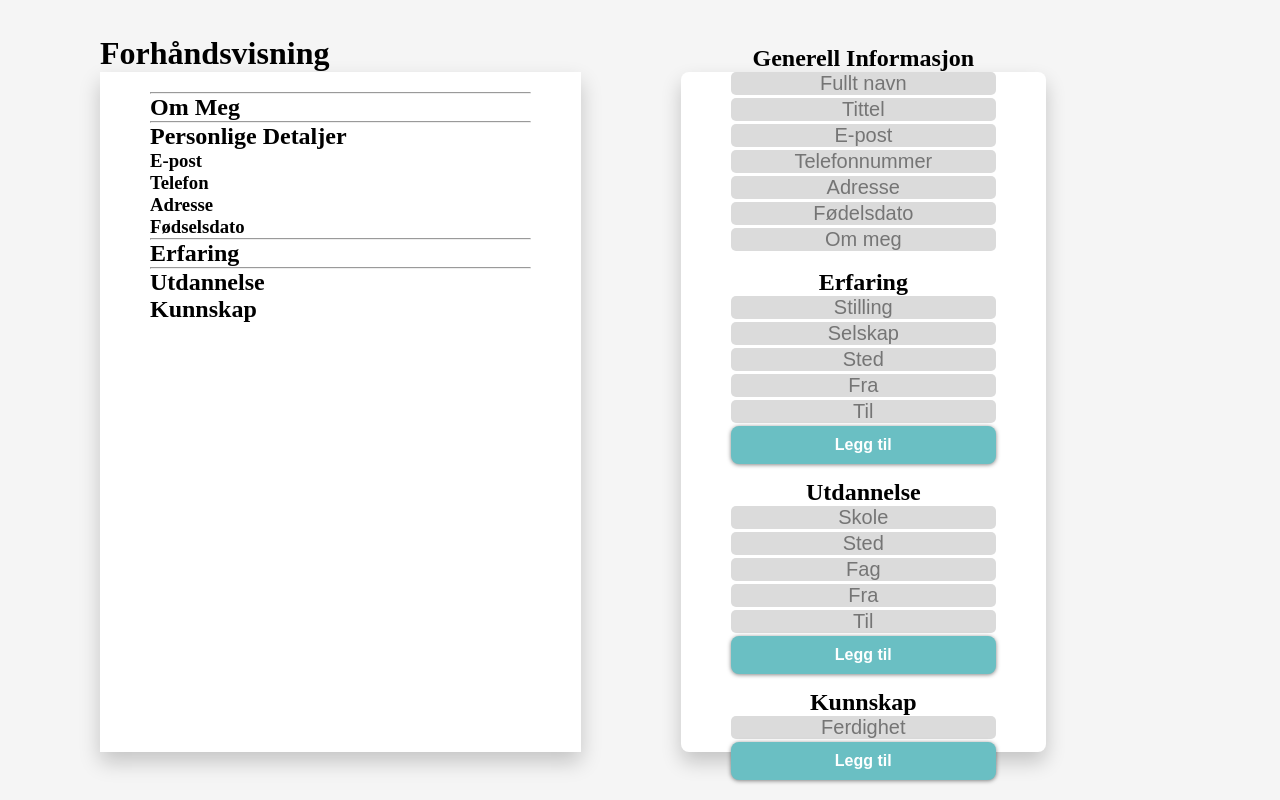
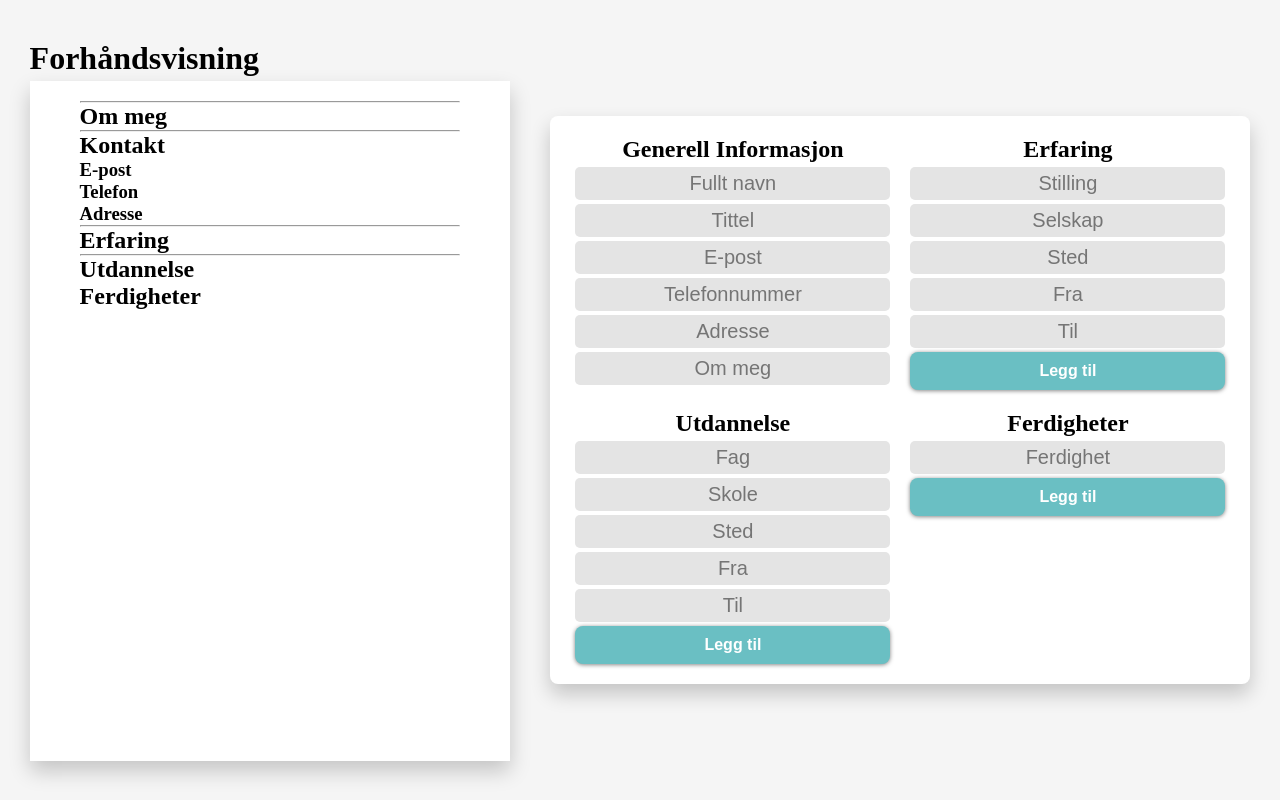
Before and after one commit to nwnordahl/cv-creator, a React (Create React App) app: page / in a window 1280 px wide. Built offline with nearby package versions, Linux system fonts and the light colour scheme.

Commit message:
Form styling

```diff
--- a/src/App.js
+++ b/src/App.js
@@ -13,7 +13,6 @@
         email: "",
         phoneNumber: "",
         address: "",
-        birthDate: "",
         aboutMe: "",
       },
 
@@ -92,16 +91,6 @@
       personalInformation: {
         ...this.state.personalInformation,
         address: e.target.value,
-      },
-    });
-  }
-
-  handleChangeBirthDate(e) {
-    this.setState({
-      ...this.state,
-      personalInformation: {
-        ...this.state.personalInformation,
-        birthDate: e.target.value,
       },
     });
   }
@@ -277,13 +266,16 @@
 
   render() {
     const { experience, education, knowledge } = this.state;
-    const { name, title, email, phoneNumber, address, birthDate, aboutMe } =
+    const { name, title, email, phoneNumber, address, aboutMe } =
       this.state.personalInformation;
     return (
       <>
-        <h1 className="logo">Forhåndsvisning</h1>
+        <div className="flex-container-row">
+          <div className="flex-container-column">
+            <h1 className="logo">Forhåndsvisning</h1>
+            <Preview information={this.state} />
+          </div>
 
-        <div className="flex-container">
           <div className="form">
             <div className="personal-information">
               <h2>Generell Informasjon</h2>
@@ -325,14 +317,6 @@
                 placeholder="Adresse"
                 type="text"
                 onChange={(e) => this.handleChangeAddress(e)}
-              />
-
-              {/* Fødselsdato */}
-              <input
-                value={birthDate}
-                placeholder="Fødelsdato"
-                type="text"
-                onChange={(e) => this.handleChangeBirthDate(e)}
               />
 
               {/* Om meg */}
@@ -393,6 +377,13 @@
             >
               <h2>Utdannelse</h2>
               <input
+                value={education.subject}
+                placeholder="Fag"
+                type="text"
+                onChange={(e) => this.handleEducationChangeSubject(e)}
+              />
+
+              <input
                 value={education.school}
                 placeholder="Skole"
                 type="text"
@@ -404,13 +395,6 @@
                 placeholder="Sted"
                 type="text"
                 onChange={(e) => this.handleEducationChangePlace(e)}
-              />
-
-              <input
-                value={education.subject}
-                placeholder="Fag"
-                type="text"
-                onChange={(e) => this.handleEducationChangeSubject(e)}
               />
 
               <input
@@ -434,7 +418,7 @@
               className="knowledge"
               onSubmit={(e) => this.handleSubmitKnowledge(e)}
             >
-              <h2>Kunnskap</h2>
+              <h2>Ferdigheter</h2>
               <input
                 value={knowledge.skill}
                 placeholder="Ferdighet"
@@ -444,8 +428,6 @@
               <button type="submit">Legg til</button>
             </form>
           </div>
-
-          <Preview information={this.state} />
         </div>
       </>
     );
--- a/src/components/Preview.js
+++ b/src/components/Preview.js
@@ -3,7 +3,7 @@
 
 class Preview extends Component {
   render() {
-    const { name, title, email, phoneNumber, address, birthDate, aboutMe } =
+    const { name, title, email, phoneNumber, address, aboutMe } =
       this.props.information.personalInformation;
     const { experiences, educations, knowledges } = this.props.information;
 
@@ -17,14 +17,14 @@
         <hr />
 
         <div className="about">
-          <h2>Om Meg</h2>
+          <h2>Om meg</h2>
           <p>{aboutMe}</p>
         </div>
 
         <hr />
 
         <div className="personal-details">
-          <h2>Personlige Detaljer</h2>
+          <h2>Kontakt</h2>
 
           <h3>E-post</h3>
           <p>{email}</p>
@@ -34,9 +34,6 @@
 
           <h3>Adresse</h3>
           <p>{address}</p>
-
-          <h3>Fødselsdato</h3>
-          <p>{birthDate}</p>
         </div>
 
         <hr />
@@ -78,7 +75,7 @@
         </div>
 
         <div className="knowledges">
-          <h2>Kunnskap</h2>
+          <h2>Ferdigheter</h2>
           {knowledges.map((knowledge) => {
             return (
               <div key={knowledge.id}>
--- a/src/styles/index.css
+++ b/src/styles/index.css
@@ -7,52 +7,67 @@
 
 body {
   background-color: whitesmoke;
+  margin: 20px 0;
 }
 
 /* General styling */
-.flex-container {
+.flex-container-row {
+  height: calc(100vh - 2 * 20px);
   display: flex;
-  flex-direction: row-reverse;
-  justify-content: left;
+  flex-wrap: wrap;
+  justify-content: center;
+  align-items: center;
+  gap: 40px;
 }
 
-/* Logo */
-.logo {
-  margin: 35px 0 0 100px;
+.flex-container-column {
+  display: flex;
+  flex-direction: column;
+  gap: 4px;
 }
 
 /* Form */
 .form {
-  height: 85vh;
+  max-width: 700px;
   border-radius: 8px;
-  padding: 20px 50px;
+  padding: 20px 25px;
   background-color: white;
+  box-shadow: rgba(0, 0, 0, 0.2) 0px 10px 20px 0px;
+
   display: flex;
-  flex-direction: column;
-  justify-content: center;
-  gap: 15px;
-  box-shadow: rgba(0, 0, 0, 0.2) 0px 10px 20px 0px;
+  flex-wrap: wrap;
+  gap: 20px;
 }
 
 .form .personal-information,
 .form .experience,
 .form .education,
 .form .knowledge {
+  flex: calc(50% - 20px);
+
   display: flex;
   flex-direction: column;
   text-align: center;
+}
+
+.form .personal-information h2,
+.form .experience h2,
+.form .education h2,
+.form .knowledge h2 {
+  margin-bottom: 4px;
 }
 
 .form .personal-information input,
 .form .experience input,
 .form .education input,
 .form .knowledge input {
+  padding: 5px 10px;
   font-size: 20px;
   border: 0;
   border-radius: 5px;
-  background-color: rgb(219, 219, 219);
+  background-color: rgb(228, 228, 228);
   text-align: center;
-  margin-bottom: 3px;
+  margin-bottom: 4px;
 }
 
 .form .personal-information input:focus,
@@ -62,6 +77,7 @@
   outline: none;
 }
 
+/* Button */
 button {
   border: 0;
   padding: 10px 30px;
@@ -72,3 +88,8 @@
   border-radius: 8px;
   box-shadow: 0 0.05em 0.25em 0 rgb(0 0 0 / 50%);
 }
+
+button:hover {
+  opacity: 0.75;
+  cursor: pointer;
+}
--- a/src/styles/preview.css
+++ b/src/styles/preview.css
@@ -1,9 +1,8 @@
 .preview {
-  background: white;
-  margin: 0 100px 40px 100px;
   width: calc(85vh * 210 / 297);
   height: 85vh;
-  /* height: 1131.4px; */
   padding: 20px 50px;
+
+  background: white;
   box-shadow: rgba(0, 0, 0, 0.2) 0px 10px 20px 0px;
 }
```
